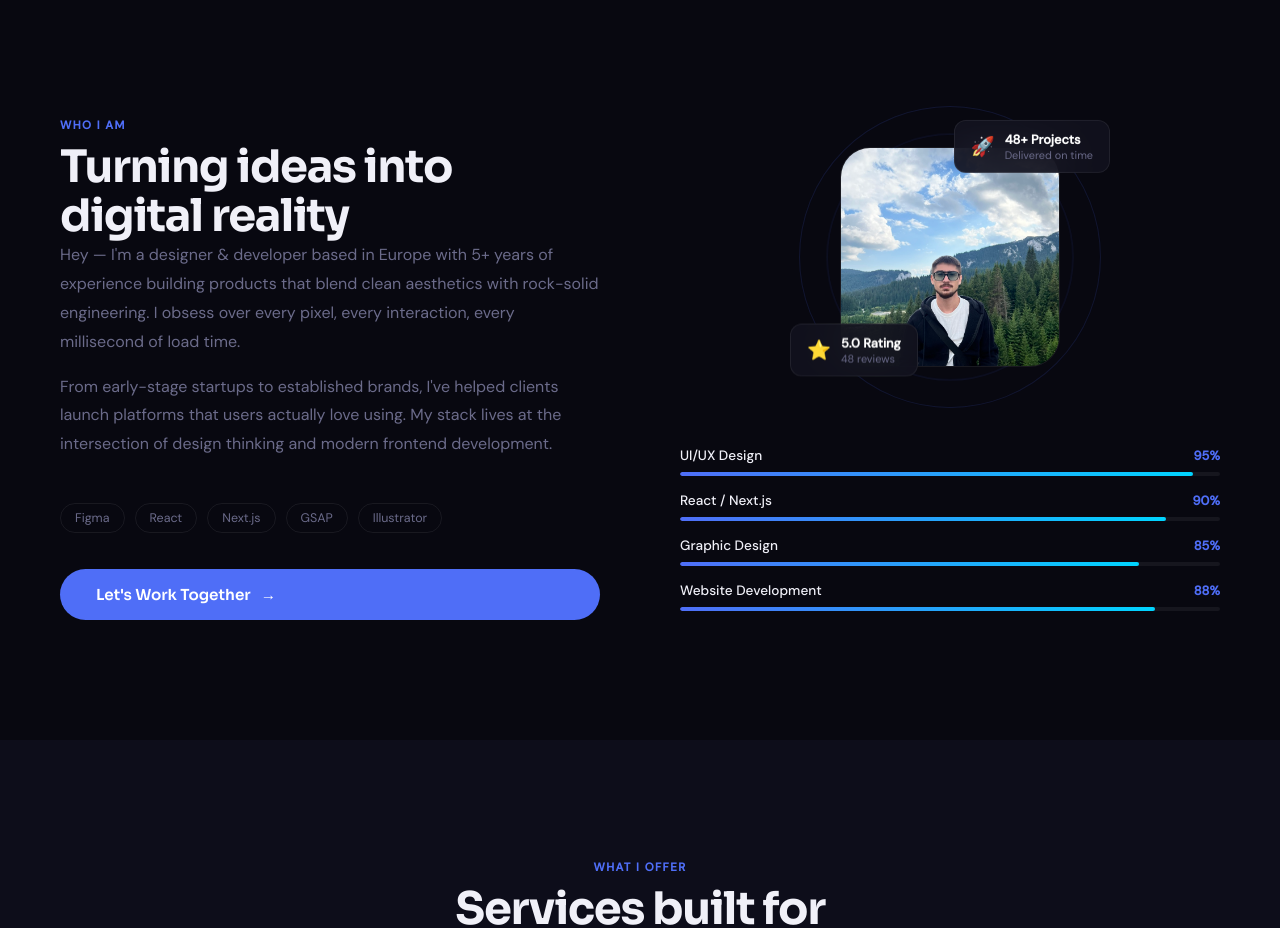
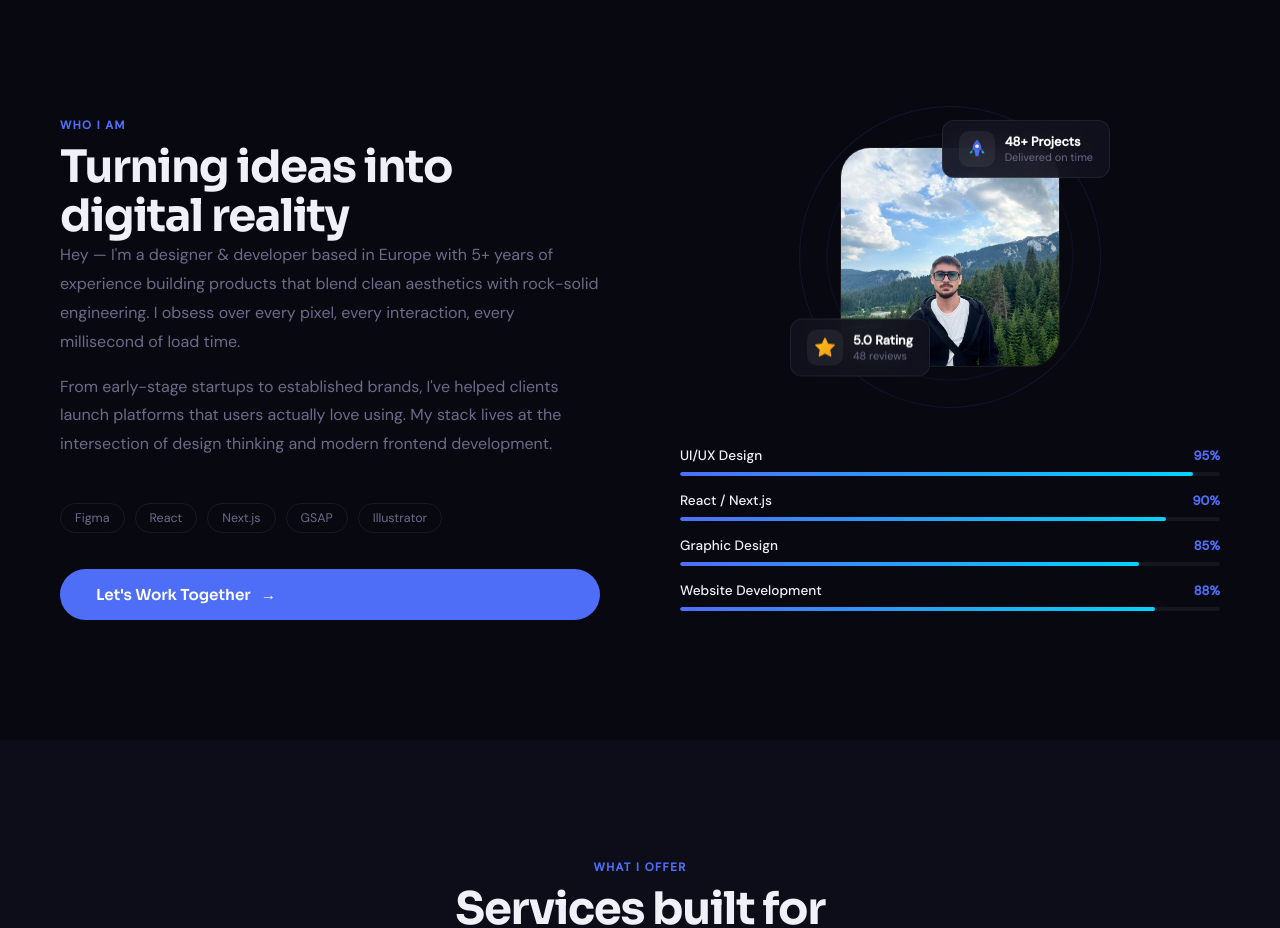
Before and after one commit to nelu11221/portfolio, a React (Create React App) app: page / in a window 1280 px wide. Shown: the part 2000-2928 px from the top of the page. Built offline with nearby package versions, Linux system fonts and the light colour scheme.

Commit message:
Ready for deployment

```diff
--- a/src/App.css
+++ b/src/App.css
@@ -1049,7 +1049,16 @@ body {
   50% { transform: translateY(-8px); }
 }
 
-.float-icon { font-size: 1.2rem; }
+.float-icon {
+  display: flex;
+  align-items: center;
+  justify-content: center;
+  width: 36px;
+  height: 36px;
+  border-radius: 10px;
+  background: rgba(255,255,255,0.06);
+  flex-shrink: 0;
+}
 .float-title { font-size: 0.8rem; font-weight: 700; color: var(--white); }
 .float-sub { font-size: 0.68rem; color: var(--muted); }
 
--- a/src/App.js
+++ b/src/App.js
@@ -467,14 +467,37 @@ function About() {
             <div className="avatar-ring ring-1" />
             <div className="avatar-ring ring-2" />
             <div className="avatar-float-card card-top">
-              <span className="float-icon">🚀</span>
+              <span className="float-icon">
+                {/* Rocket SVG */}
+                <svg width="22" height="22" viewBox="0 0 24 24" fill="none" xmlns="http://www.w3.org/2000/svg">
+                  <path d="M12 2C12 2 7 6 7 13H17C17 6 12 2 12 2Z" fill="#4f6ef7" opacity="0.9"/>
+                  <path d="M9 13H15L13.5 20H10.5L9 13Z" fill="#4f6ef7"/>
+                  <path d="M7 13C7 13 4 14 4 17C4 17 6 17 7 16" fill="#00d4ff" opacity="0.8"/>
+                  <path d="M17 13C17 13 20 14 20 17C20 17 18 17 17 16" fill="#00d4ff" opacity="0.8"/>
+                  <circle cx="12" cy="9" r="2" fill="white" opacity="0.9"/>
+                </svg>
+              </span>
               <div>
                 <div className="float-title">48+ Projects</div>
                 <div className="float-sub">Delivered on time</div>
               </div>
             </div>
             <div className="avatar-float-card card-bottom">
-              <span className="float-icon">⭐</span>
+              <span className="float-icon">
+                {/* Star SVG */}
+                <svg width="22" height="22" viewBox="0 0 24 24" fill="none" xmlns="http://www.w3.org/2000/svg">
+                  <path d="M12 2L14.9 8.26L22 9.27L17 14.14L18.18 21.02L12 17.77L5.82 21.02L7 14.14L2 9.27L9.1 8.26L12 2Z"
+                    fill="#f59e0b" stroke="#f59e0b" strokeWidth="1.5" strokeLinecap="round" strokeLinejoin="round"/>
+                  <path d="M12 2L14.9 8.26L22 9.27L17 14.14L18.18 21.02L12 17.77L5.82 21.02L7 14.14L2 9.27L9.1 8.26L12 2Z"
+                    fill="url(#starGrad)"/>
+                  <defs>
+                    <linearGradient id="starGrad" x1="2" y1="2" x2="22" y2="22" gradientUnits="userSpaceOnUse">
+                      <stop offset="0%" stopColor="#fbbf24"/>
+                      <stop offset="100%" stopColor="#f59e0b"/>
+                    </linearGradient>
+                  </defs>
+                </svg>
+              </span>
               <div>
                 <div className="float-title">5.0 Rating</div>
                 <div className="float-sub">48 reviews</div>
```
